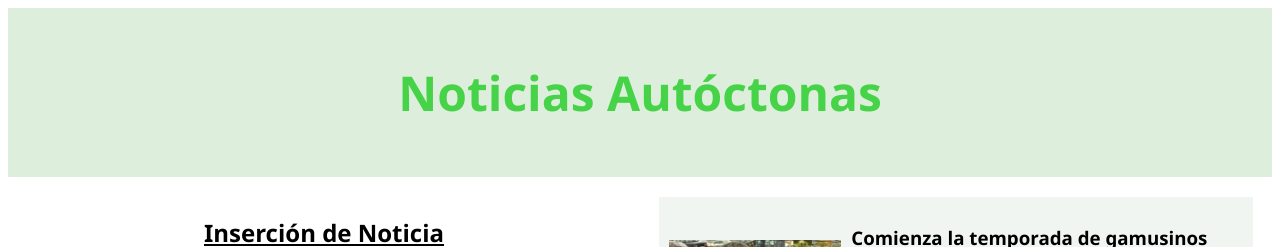
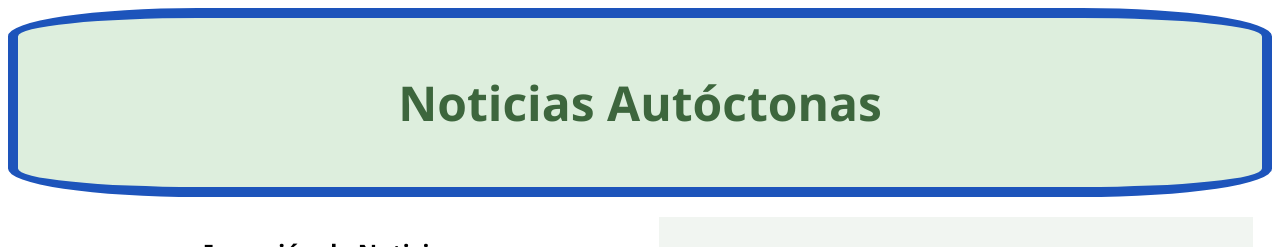
Before and after one commit to DaniRS4/ComponentesAngular, an Angular app in the folder BlogNoticias/: page / in a window 1280 px wide. Shown: the top 247 px of the page. Built offline with nearby package versions, Linux system fonts and the light colour scheme.

Commit message:
Header estilizado

```diff
--- a/BlogNoticias/src/app/app.component.css
+++ b/BlogNoticias/src/app/app.component.css
@@ -1,9 +1,11 @@
 header {
-color: rgb(71, 211, 71);
+color: rgb(61, 102, 61);
 background-color: rgb(221, 238, 221);
 padding: 20px;
 text-align: center;
 font-size: 1.5rem;
+border-radius: 15%;
+border: 10px solid rgb(29, 84, 187);
 }
 
 main {
--- a/BlogNoticias/src/app/components/formulario/formulario.component.ts
+++ b/BlogNoticias/src/app/components/formulario/formulario.component.ts
@@ -39,12 +39,13 @@ export class FormularioComponent {
 
 
   CapturarImagen(event: any) {
-    const file = event.target.files[0]; // Obtiene el archivo seleccionado
+    console.log(event);
+    const file = event.target.files[0];
     if (file) {
         const reader = new FileReader();
-        reader.readAsDataURL(file); // Convierte la imagen a Base64
+        reader.readAsDataURL(file);
         reader.onload = () => {
-            this.newNoticia.imageNoticia = reader.result as string; // Guarda la imagen en formato Base64
+            this.newNoticia.imageNoticia = reader.result as string;
         };
     }
 }
```
